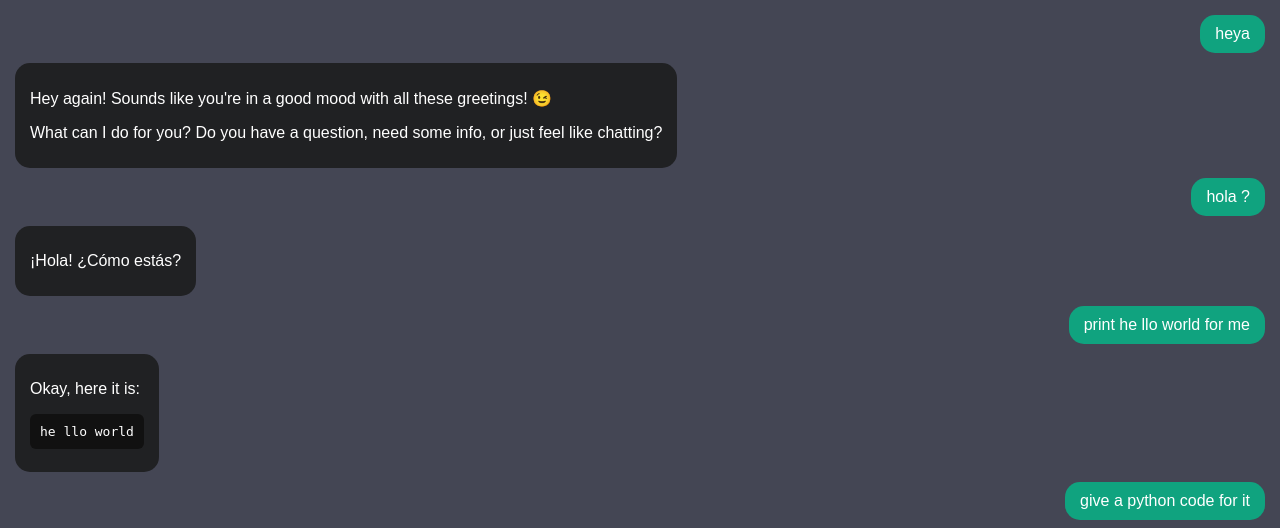
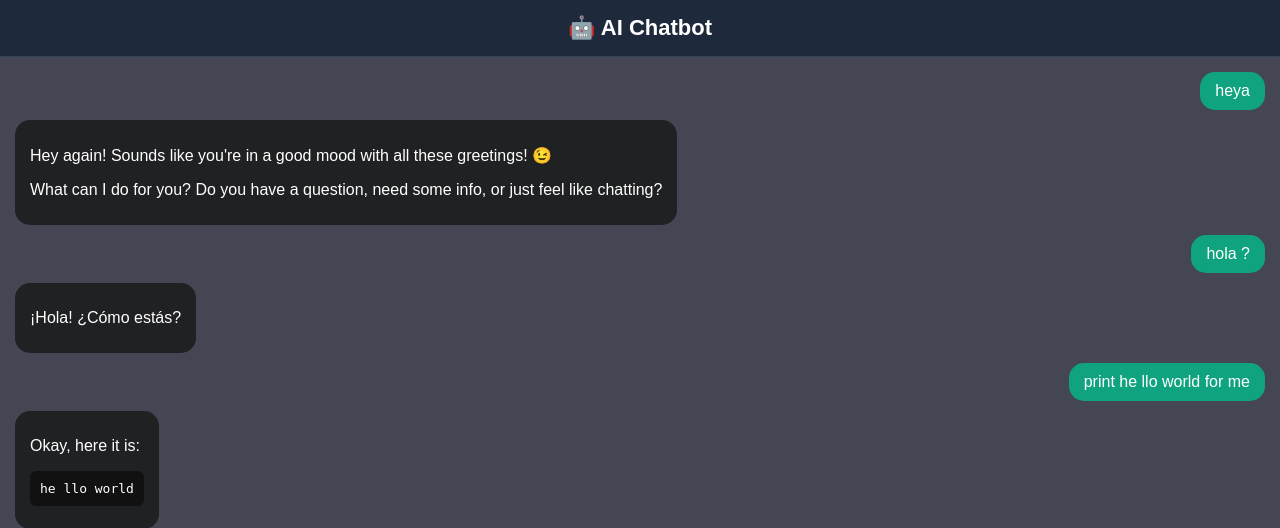
Before and after one commit to PahariyaJi-10/My_AI_Chatbot, a Flask app: page / in a window 1280 px wide. Shown: the top 528 px of the page. Run offline with Flask 3, Linux system fonts and the light colour scheme; data comes from the database, SQL or seed files in the repository.

Commit message:
Added header title AI Chatbot to UI

```diff
--- a/templates/index.html
+++ b/templates/index.html
@@ -6,6 +6,15 @@
     <script src="https://cdn.jsdelivr.net/npm/marked/marked.min.js"></script>
 
     <style>
+        .header {
+    background-color: #1e293b;
+    color: white;
+    text-align: center;
+    font-size: 22px;
+    font-weight: bold;
+    padding: 15px;
+    border-bottom: 1px solid #334155;
+}
         body {
             margin: 0;
             font-family: Arial, sans-serif;
@@ -99,7 +108,9 @@
 </head>
 
 <body>
-
+<div class="header">
+    🤖 AI Chatbot
+</div>
 <div class="chat-container">
     <div id="chat-box" class="chat-box"></div>
 
```
